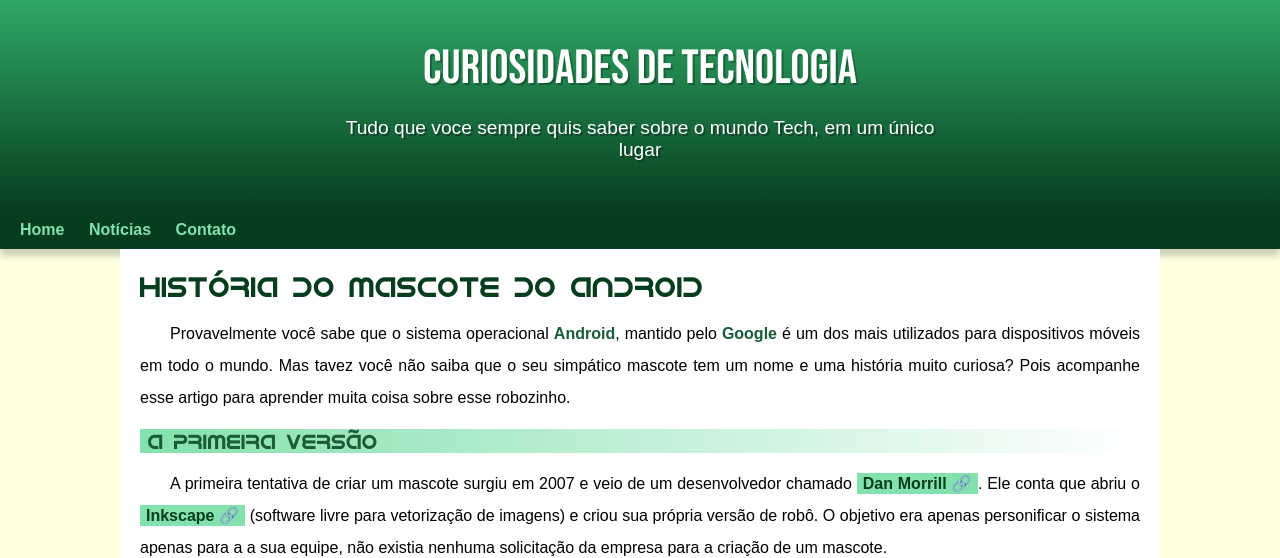
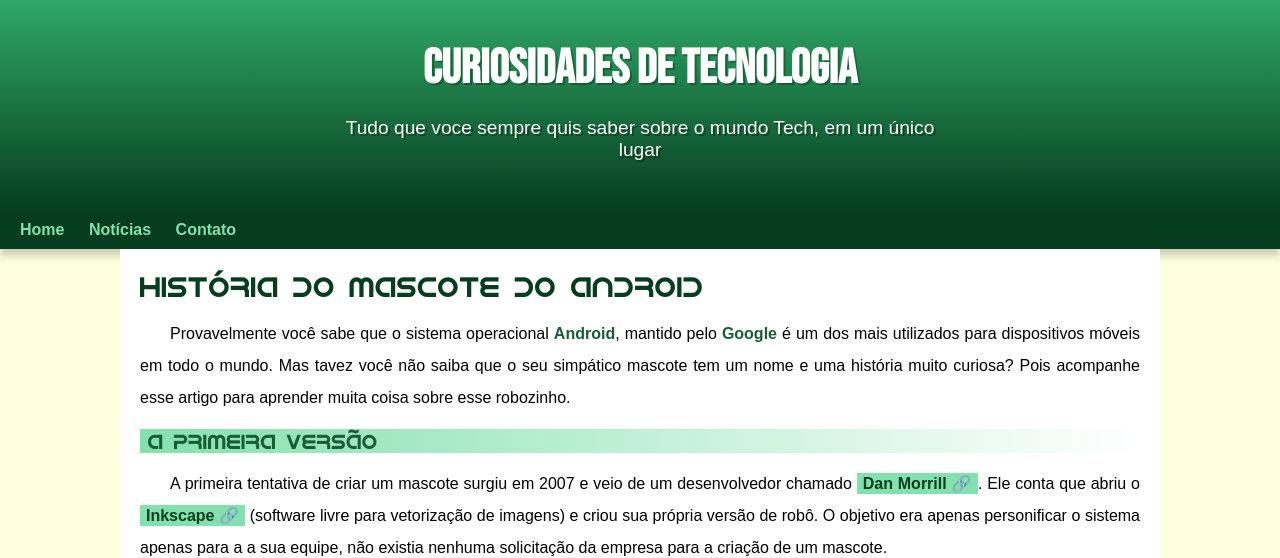
Before and after one commit to BuckRogers-dev/projeto-android, a plain HTML site: page index.html in a window 1280 px wide. Shown: the top 558 px of the page. Drawn offline with Linux system fonts and the light colour scheme.

Commit message:
update font weight

```diff
--- a/estilo/style.css
+++ b/estilo/style.css
@@ -50,8 +50,6 @@ header > h1 {
     font-family: var(--fonte-destaque);
     font-size: 3em;
     margin-bottom: 20px;
-    font-weight: normal;
-    text-align: center;
     text-shadow: 2px 2px 0px rgba(0, 0, 0, 0.267);
 
 }
```
